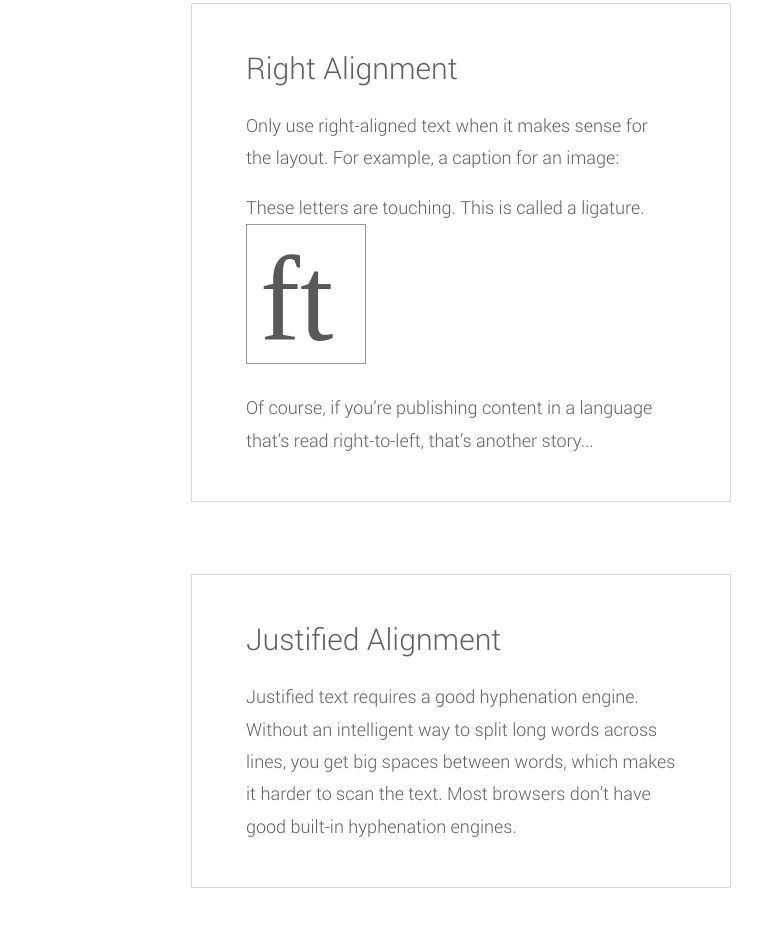
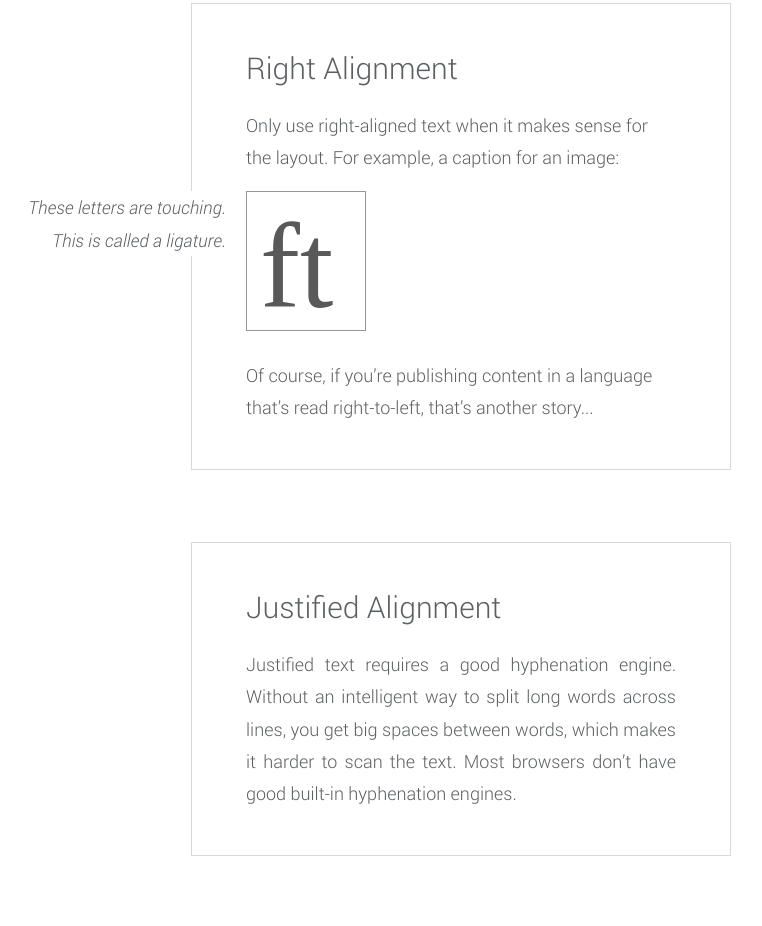
Before and after one commit to T00nix/DCI-Excercises, a plain HTML site: page web-typography-338d1d/web-typography/alignment.html in a window 1280 px wide. Shown: the part 1216-2142 px from the top of the page, without its empty margins (179-941 px from the left). Drawn offline with Linux system fonts and the light colour scheme.

Commit message:
added text-align

```diff
--- a/web-typography-338d1d/web-typography/alignment.html
+++ b/web-typography-338d1d/web-typography/alignment.html
@@ -1,10 +1,45 @@
 <!DOCTYPE html>
 <html lang='en'>
+
 <head>
-  <meta charset='UTF-8'/>
+  <meta charset='UTF-8' />
   <title>Text Alignment</title>
-  <link rel='stylesheet' href='typo.css'/>
+  <link rel='stylesheet' href='typo.css' />
+  <style>
+    .left {
+      text-align: left;
+    }
+
+    .center {
+      text-align: center;
+    }
+
+    figcaption {
+      display: none
+    }
+
+    @media only screen and (min-width: 900px) {
+      figure {
+        position: relative;
+      }
+
+      figcaption {
+        display: block;
+        font-style: italic;
+        text-align: right;
+        background-color: #FFFFFF;
+        position: absolute;
+        left: -220px;
+        width: 200px;
+      }
+    }
+
+    .justify {
+      text-align: justify;
+    }
+  </style>
 </head>
+
 <body>
 
   <header>
@@ -52,7 +87,7 @@
       <figure>
         <figcaption>These letters are touching. This is called a
           ligature.</figcaption>
-      <img src='ligature.svg'/>
+        <img src='ligature.svg' />
       </figure>
 
       <p>Of course, if you’re publishing content in a language that’s read
@@ -74,4 +109,5 @@
   </div>
 
 </body>
+
 </html>
```
Lines whose indentation alone changed are shown as unchanged.
